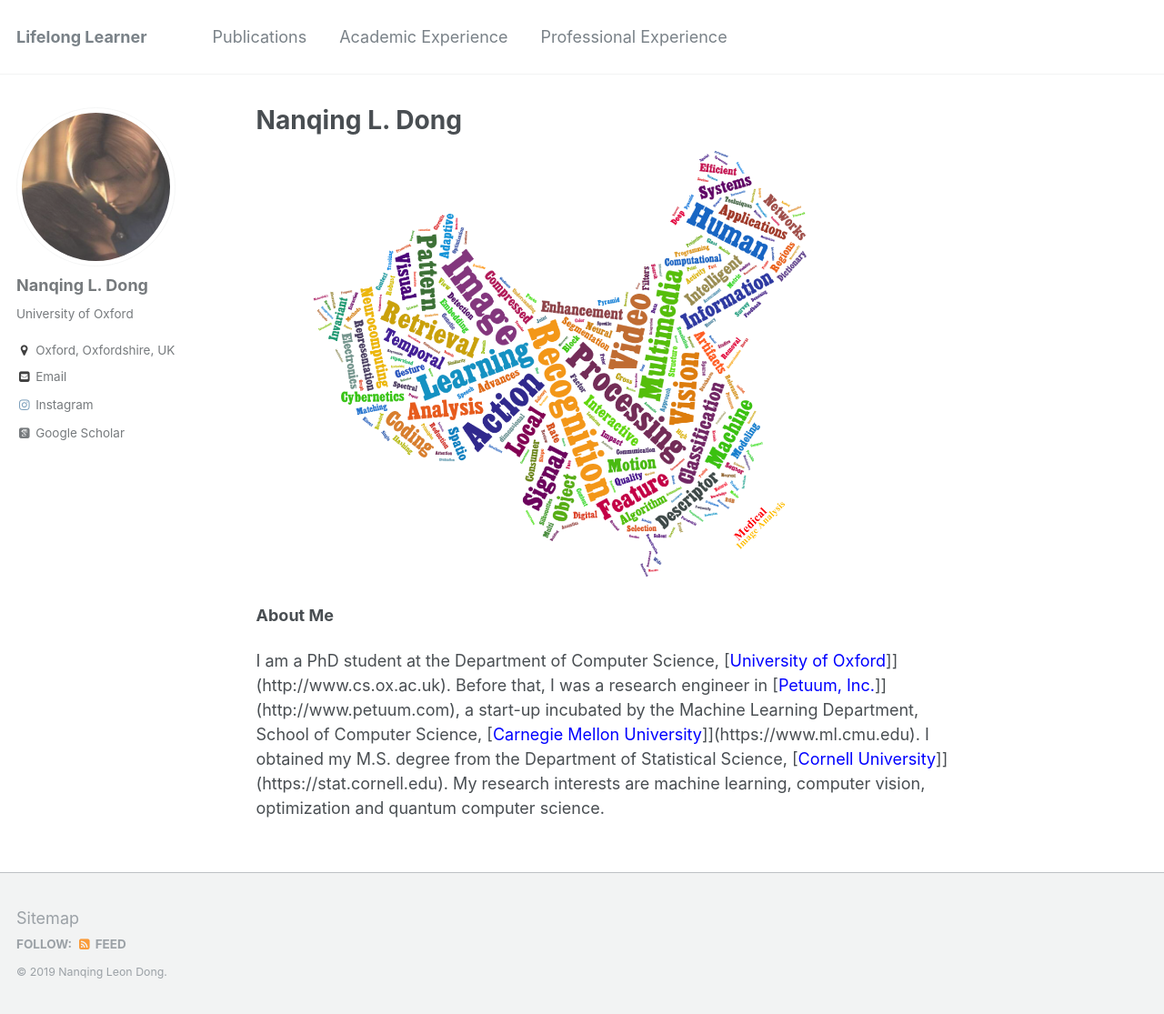
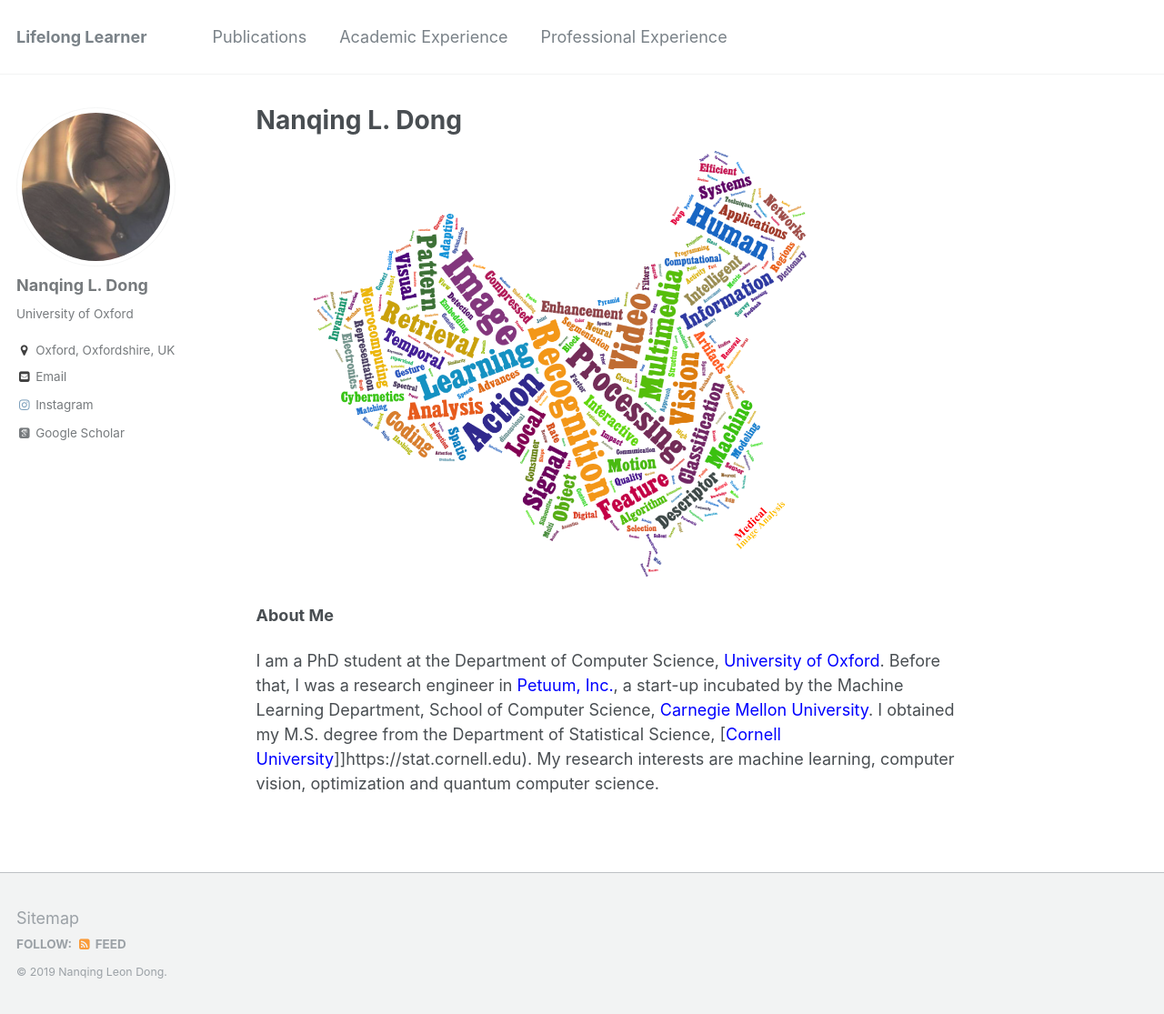
Before and after one commit to eveningdong/eveningdong.github.io, a Jekyll site: the page built from _pages/about.md, in a window 1280 px wide and 1115 px high. Shown: the whole window at 91% size. Built offline with Jekyll 4.4.1, drawn with Linux system fonts in a browser that asks for light colours; some web fonts are replaced.

Commit message:
update about.md

```diff
--- a/_pages/about.md
+++ b/_pages/about.md
@@ -12,5 +12,5 @@ redirect_from:
 
 **About Me**
 
-I am a PhD student at the Department of Computer Science, [<span style="color:blue">University of Oxford</span>]](http://www.cs.ox.ac.uk). Before that, I was a research engineer in [<span style="color:blue">Petuum, Inc.</span>]](http://www.petuum.com), a start-up incubated by the Machine Learning Department, School of Computer Science, [<span style="color:blue">Carnegie Mellon University</span>]](https://www.ml.cmu.edu). I obtained my M.S. degree from the Department of Statistical Science, [<span style="color:blue">Cornell University</span>]](https://stat.cornell.edu).
+I am a PhD student at the Department of Computer Science, [<span style="color:blue">University of Oxford</span>](http://www.cs.ox.ac.uk). Before that, I was a research engineer in [<span style="color:blue">Petuum, Inc.</span>](http://www.petuum.com), a start-up incubated by the Machine Learning Department, School of Computer Science, [<span style="color:blue">Carnegie Mellon University</span>](https://www.ml.cmu.edu). I obtained my M.S. degree from the Department of Statistical Science, [<span style="color:blue">Cornell University</span>]]https://stat.cornell.edu).
 My research interests are machine learning, computer vision, optimization and quantum computer science.
```
